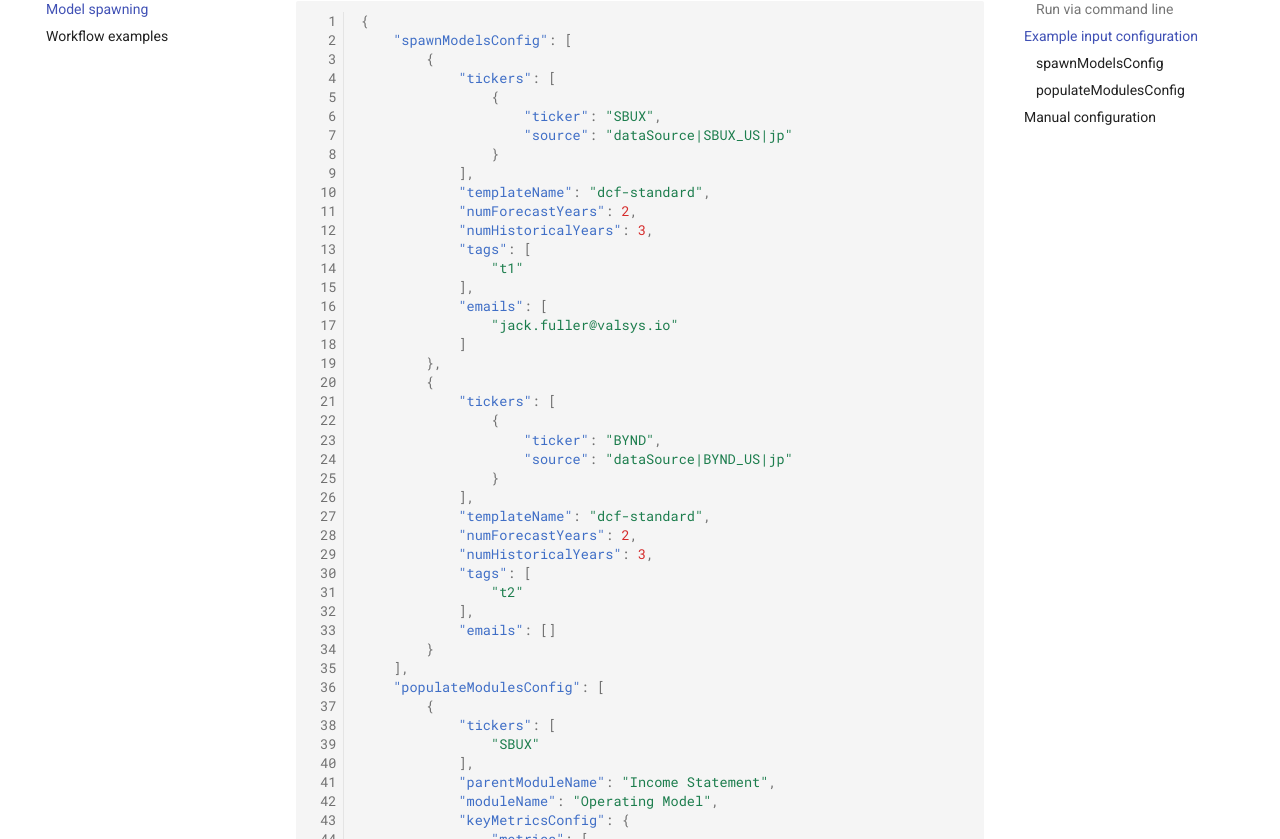
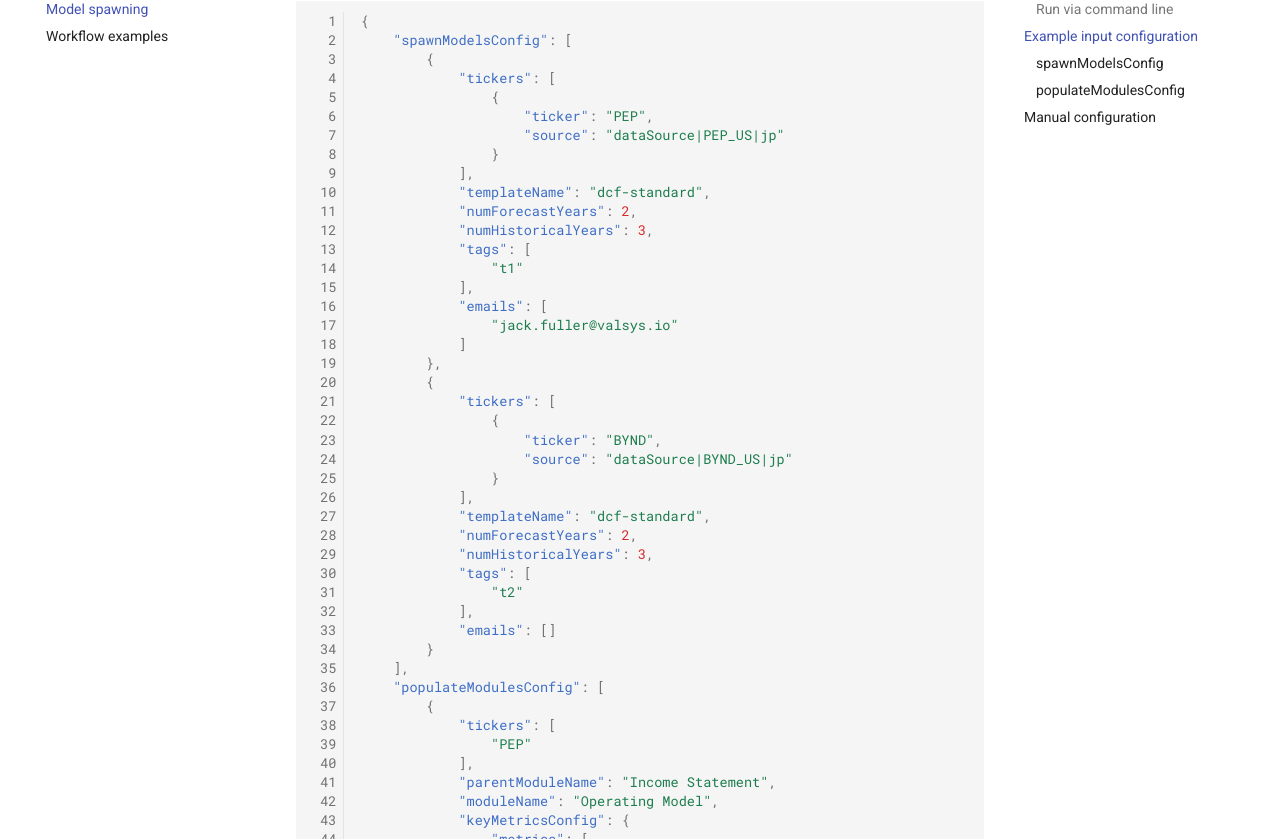
Before and after one commit to valsysinc/valsys-api, an MkDocs documentation site: the page built from docs/modelSpawn.md, in a window 1280 px wide and 1400 px high, scrolled down 1276 px. Shown: the part 153-992 px from the top of the window. Built offline with MkDocs 1.6.1 and Material for MkDocs 9.7.7, drawn with Linux system fonts in a browser that asks for light colours; some of the changed text lies outside the part shown.

Commit message:
fix/SBUX changed to PEP due to templates issue

````diff
--- a/docs/modelSpawn.md
+++ b/docs/modelSpawn.md
@@ -50,8 +50,8 @@ This provides a valid example of a configuration file which can be passed to the
         {
             "tickers": [
                 {
-                    "ticker": "SBUX",
-                    "source": "dataSource|SBUX_US|jp"
+                    "ticker": "PEP",
+                    "source": "dataSource|PEP_US|jp"
                 }
             ],
             "templateName": "dcf-standard",
@@ -83,7 +83,7 @@ This provides a valid example of a configuration file which can be passed to the
     "populateModulesConfig": [
         {
             "tickers": [
-                "SBUX"
+                "PEP"
             ],
             "parentModuleName": "Income Statement",
             "moduleName": "Operating Model",
@@ -236,11 +236,11 @@ Using this data structure we then assemble a list of `SampleModelSeed`s
 ```python linenums="1"
 model_seeds = [
     SampleModelSeed(companyName='STARBUCKS CORP',
-                    ticker='SBUX',
+                    ticker='PEP',
                     IndustryGroup='RETAIL-EATING & DRINKING PLACES',
                     template_id='d87b8446-38a1-4fd4-ad71-a40c3ef77b0f',
                     fiscalYear=2019,
-                    source='SBUX_US|JP')
+                    source='PEP_US|JP')
 ]
 
 ```
--- a/example_lib.py
+++ b/example_lib.py
@@ -6,7 +6,7 @@ from valsys.spawn.models import ModelSpawnConfigs, PopulateModulesConfig
 # is treated the same (i.e., every ticker in the dict has the same templateName,
 # but a different dict can use a different template name for other tickers.)
 model_spawn_config_json = [{
-    "tickers": ["SBUX", "BYND"],
+    "tickers": ["PEP", "BYND"],
     "templateName": "dcf-standard",
     "histPeriod": 2,
     "projPeriod": 3,
@@ -15,7 +15,7 @@ model_spawn_config_json = [{
 }]
 
 module_spawn_config_json = {
-    "tickers": ["SBUX"],
+    "tickers": ["PEP"],
     "parentModuleName":
     "Income Statement",
     "moduleName":
````
Also changed, not shown: docs/workflowExamples.md (+2 -2 lines), 3 other files.
